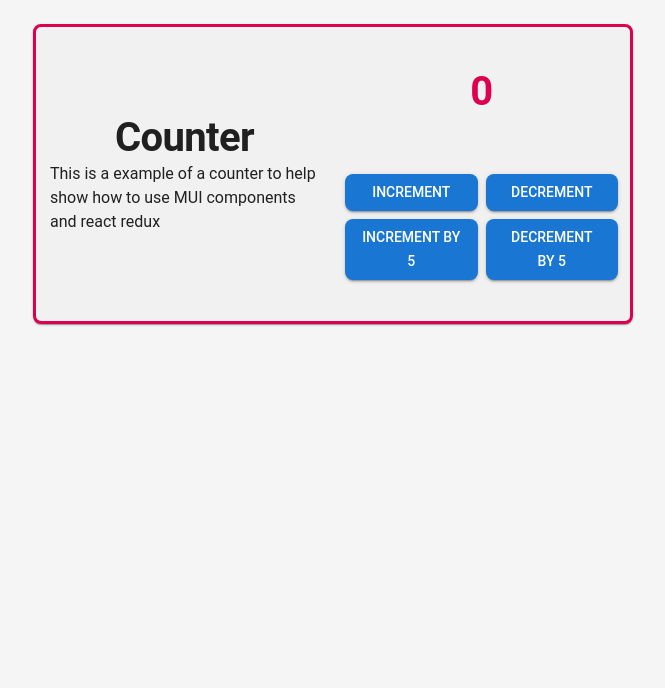
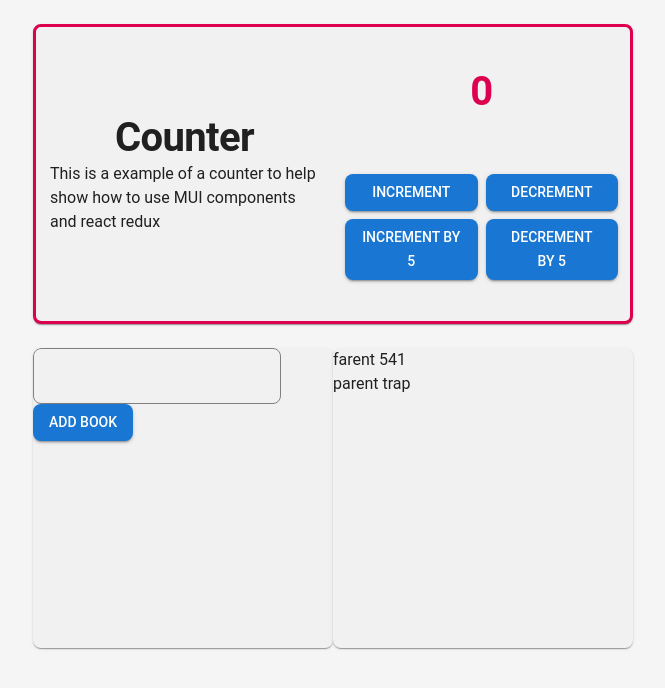
Before and after one commit to codingcruxes/test-book-club, a React (Create React App) app: page / in a window 1280 px wide. Shown: the top 688 px of the page, without its empty margins (307-972 px from the left). Built offline with nearby package versions, Linux system fonts and the light colour scheme.

Commit message:
Adding AddBook component

```diff
--- a/src/App.js
+++ b/src/App.js
@@ -1,9 +1,11 @@
+import { AddBook } from "./components/AddBook";
 import { Counter } from "./components/examples/Counter";
 
 function App() {
   return (
     <div className="App">
       <Counter />
+      <AddBook />
     </div>
   );
 }
--- /dev/null
+++ b/src/components/AddBook.js
@@ -0,0 +1,72 @@
+import {
+  Box,
+  Button,
+  Card,
+  TextField,
+  styled,
+  Typography,
+} from "@mui/material";
+import * as React from "react";
+import { useDispatch, useSelector } from "react-redux";
+import { updateList } from "../store/bookSlice";
+
+const Container = styled(Box)`
+  width: 600px;
+  height: 300px;
+  margin: ${({ theme }) => theme.padding.large}px auto;
+  display: grid;
+  grid-template-columns: 50% 50%;
+`;
+
+const AddBookContainer = styled(TextField)`
+  width: 580px;
+  height: 90px;
+`;
+
+export const AddBook = () => {
+  const [input, setInput] = React.useState("");
+  const [error, setError] = React.useState("");
+
+  const list = useSelector((state) => state.book.list);
+  const dispatch = useDispatch();
+
+  function handleSubmit(e) {
+    e.preventDefault();
+    if (input === "") {
+      setError("Please Enter a Book Title!");
+      return;
+    }
+    setInput("");
+    dispatch(updateList([input]));
+    setError("");
+  }
+  return (
+    <Container id="addBook">
+      <Card>
+        <TextField
+          variant="outlined"
+          value={input}
+          onChange={(e) => {
+            setInput(e.target.value);
+            // if (error) {
+            //   setError("");
+            // }
+          }}
+        />
+        <Button onClick={handleSubmit} variant="contained">
+          Add Book
+        </Button>
+        <Typography sx={(theme) => ({ color: theme.palette.secondary.main })}>
+          {error}
+        </Typography>
+      </Card>
+      <Card>
+        {list.map((book) => (
+          <Box key={book}>
+            <Typography>{book}</Typography>
+          </Box>
+        ))}
+      </Card>
+    </Container>
+  );
+};
--- a/src/theme/theme.js
+++ b/src/theme/theme.js
@@ -34,7 +34,7 @@ const theme = createTheme({
   shape: {
     borderRadius: 8,
   },
-  overrides: {
+  components: {
     MuiButton: {
       root: {
         borderRadius: 9,
@@ -43,9 +43,11 @@ const theme = createTheme({
         backgroundColor: "#ffffff",
       },
     },
-    MuiInputLabel: {
-      root: {
-        fontWeight: 600,
+    MuiOutlinedInput: {
+      styleOverrides: {
+        notchedOutline: {
+          border: "1px solid grey",
+        },
       },
     },
   },
```
